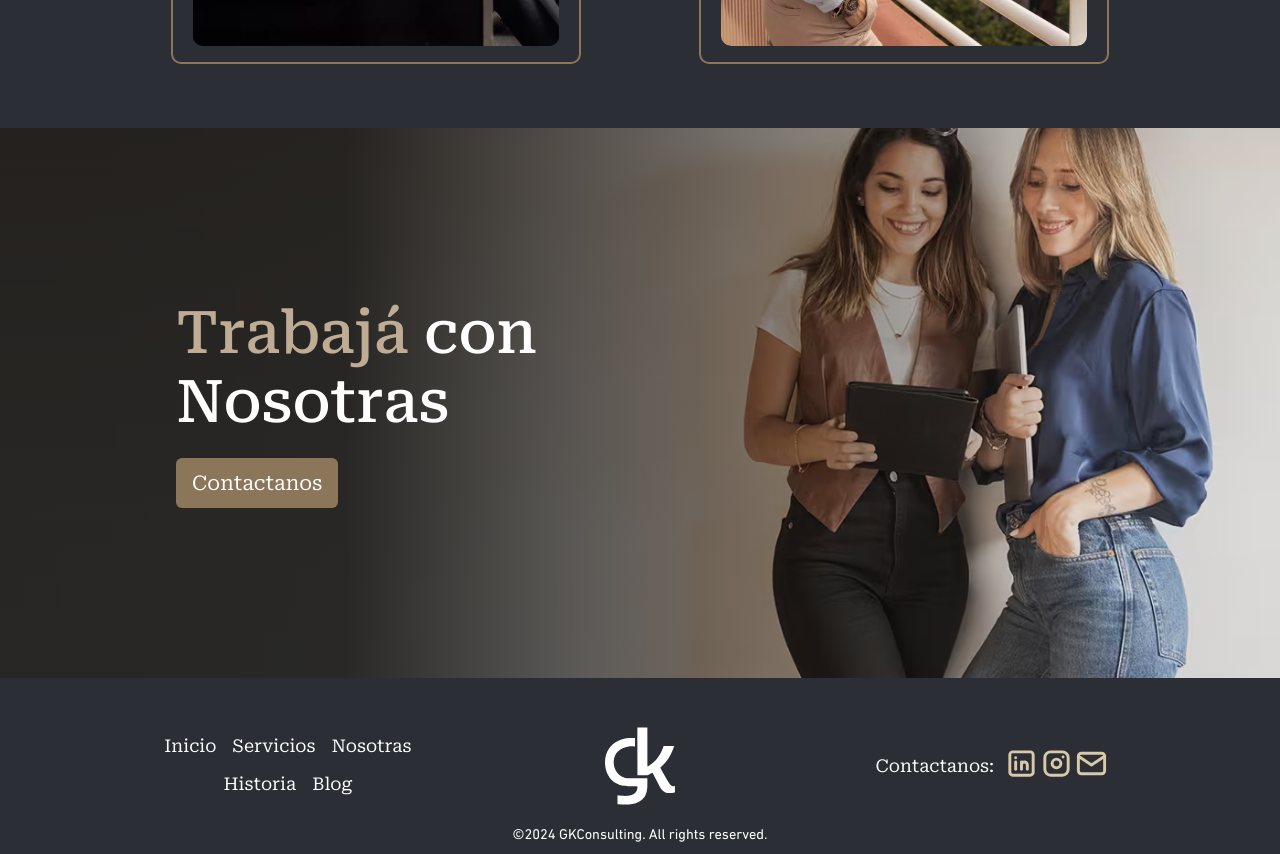
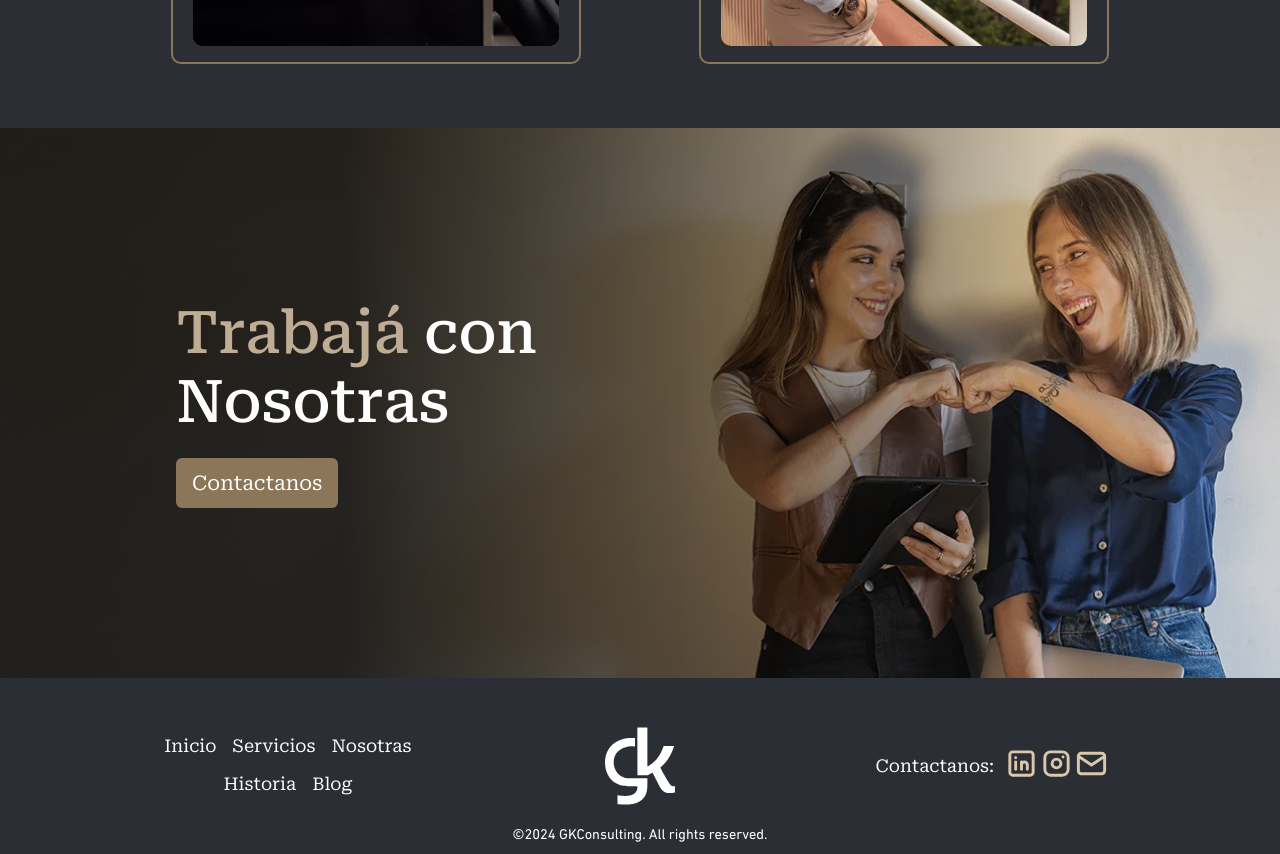
Before and after one commit to MatiasPinho/GkConsulting, a React (Vite) app: page /aboutHistory in a window 1280 px wide. Shown: the part 760-1614 px from the top of the page. Built offline with nearby package versions, Linux system fonts and the light colour scheme.

Commit message:
change img to about

```diff
--- a/src/Pages/AboutHistory/AboutHistory.css
+++ b/src/Pages/AboutHistory/AboutHistory.css
@@ -21,14 +21,14 @@
 .about-work {
   background-image: linear-gradient(
       90deg,
-      rgba(0 0 0 / 48%) 26.99%,
-      rgb(0 0 0 / 48%) 26.99%,
-      rgb(0 0 0 / 48%) 26.99%
+      rgba(0, 0, 0, 0.83) 26.99%,
+      rgba(0, 0, 0, 0.31) 73.02%,
+      rgba(0, 0, 0, 0.12) 83.72%
     ),
-    url(/about_work_mobile.png);
+    url(/about_work.webp);
   height: 400px;
   background-size: cover;
-  background-position: 43%;
+  background-position: 85%;
   display: flex;
   flex-direction: column;
   align-items: flex-start;
@@ -57,15 +57,7 @@
 
 @media (min-width: 720px) {
   .about-work {
-    background-image: linear-gradient(
-        90deg,
-        rgba(0, 0, 0, 0.83) 26.99%,
-        rgba(0, 0, 0, 0.31) 73.02%,
-        rgba(0, 0, 0, 0.12) 83.72%
-      ),
-      url(/provicional.avif);
     height: 550px;
-    background-position: 74%;
   }
 
   .about-work__title {
--- a/src/components/Loading/Loading.css
+++ b/src/components/Loading/Loading.css
@@ -42,7 +42,7 @@
     left: -100px;
   }
   100% {
-    left: calc(50% - 200px - 30px); /
+    left: calc(50% - 200px - 30px);
   }
 }
 
```
Also changed, not shown: public/about_work.webp (added), 1 other file (tests, documents, lock files or other folders).
